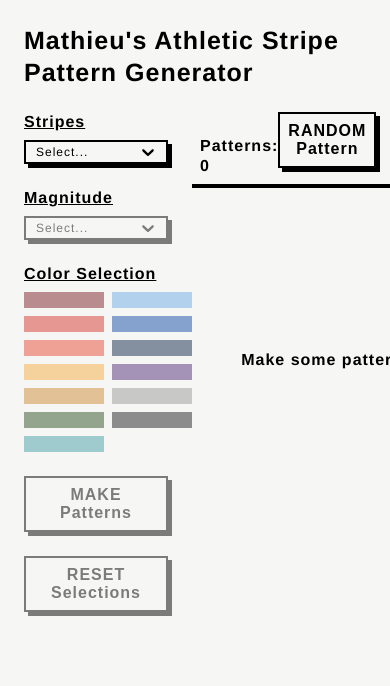
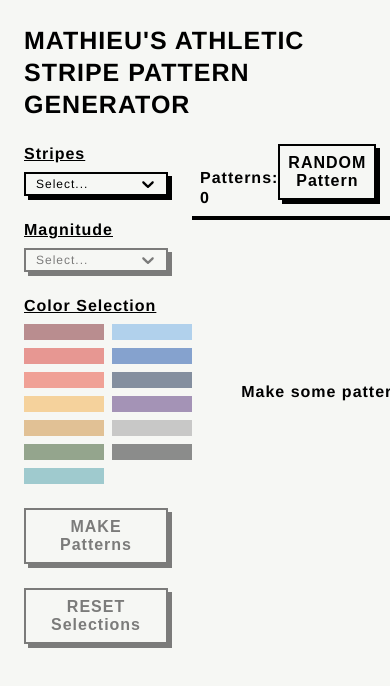
Before and after one commit to affordances/stripes, a React (Create React App) app: page / in a window 390 px wide. Shown: the top 686 px of the page. Built offline with nearby package versions, Linux system fonts and the light colour scheme.

Commit message:
get mobile List working with random, format files

```diff
--- a/src/App.js
+++ b/src/App.js
@@ -10,13 +10,21 @@ const App = () => {
   const isDesktopOrTablet = useMediaQuery({
     query: "(min-device-width: 768px)",
   });
-  const useStripesProps = useStripes();
+  const useStripesProps = useStripes(isDesktopOrTablet);
   const useLocalStorageProps = useLocalStorage();
 
   return isDesktopOrTablet ? (
-    <DesktopAndTabletView {...useStripesProps} {...useLocalStorageProps} />
+    <DesktopAndTabletView
+      isDesktopOrTablet={isDesktopOrTablet}
+      {...useStripesProps}
+      {...useLocalStorageProps}
+    />
   ) : (
-    <MobileView {...useStripesProps} {...useLocalStorageProps} />
+    <MobileView
+      isDesktopOrTablet={isDesktopOrTablet}
+      {...useStripesProps}
+      {...useLocalStorageProps}
+    />
   );
 };
 
--- a/src/components/desktopAndTablet/DesktopAndTabletView.js
+++ b/src/components/desktopAndTablet/DesktopAndTabletView.js
@@ -27,6 +27,7 @@ export const DesktopAndTabletView = (props) => {
     isPatternSaved,
     savedPatterns,
     clearSavedPatterns,
+    isDesktopOrTablet,
     ...otherProps
   } = props;
 
@@ -44,7 +45,7 @@ export const DesktopAndTabletView = (props) => {
         toggleSavedPattern={toggleSavedPattern}
         isPatternSaved={isPatternSaved}
       />
-      <Title>Mathieu's Athletic Stripe Pattern Generator</Title>
+      <Title>MATHIEU'S ATHLETIC STRIPE PATTERN GENERATOR</Title>
       <InnerContainer>
         <Menu
           magnitude={magnitude}
@@ -65,6 +66,7 @@ export const DesktopAndTabletView = (props) => {
             </ButtonsGroup>
           </PatternCountAndButtonsRow>
           <PatternsContainer
+            isDesktopOrTablet={isDesktopOrTablet}
             patterns={patterns}
             toggleSavedPattern={toggleSavedPattern}
             isPatternSaved={isPatternSaved}
--- a/src/components/desktopAndTablet/PatternsContainer.js
+++ b/src/components/desktopAndTablet/PatternsContainer.js
@@ -11,8 +11,13 @@ import { PatternRenderer } from "../shared/PatternRenderer.js";
 import { getRowHeight } from "../../helpers.js";
 
 export const PatternsContainer = (props) => {
-  const { patterns, toggleSavedPattern, isPatternSaved } = props;
-  const rowHeight = getRowHeight(patterns);
+  const {
+    patterns,
+    toggleSavedPattern,
+    isPatternSaved,
+    isDesktopOrTablet,
+  } = props;
+  const rowHeight = getRowHeight(patterns, isDesktopOrTablet);
 
   return patterns.length > 0 ? (
     <AutoSizerContainer>
--- a/src/components/mobile/Home.js
+++ b/src/components/mobile/Home.js
@@ -37,7 +37,7 @@ export const Home = (props) => {
 
   return (
     <>
-      <Title>Mathieu's Athletic Stripe Pattern Generator</Title>
+      <Title>MATHIEU'S ATHLETIC STRIPE PATTERN GENERATOR</Title>
       <SelectRowContainer>
         <SelectContainer style={{ paddingRight: "16px" }}>
           <Header>Stripes</Header>
--- a/src/components/mobile/Patterns.js
+++ b/src/components/mobile/Patterns.js
@@ -1,33 +1,45 @@
 import React from "react";
 import { FaRandom, FaTimes } from "react-icons/fa";
 import { FixedSizeList as List } from "react-window";
+import AutoSizer from "react-virtualized-auto-sizer";
 
 import { Button, ButtonsRow } from "../../styles/mobileStyles.js";
+import { AutoSizerContainer } from "../../styles/desktopAndTabletStyles.js";
+import { getRowHeight } from "../../helpers.js";
 
 import { PatternRenderer } from "../shared/PatternRenderer.js";
 
 export const Patterns = (props) => {
+  const rowHeight = getRowHeight(props.patterns, props.isDesktopOrTablet);
+
   return (
     <>
-      <ButtonsRow>
+      <ButtonsRow style={{ borderBottom: "4px solid black" }}>
         <Button
-          style={{ marginRight: "16px", flex: "3" }}
+          style={{
+            margin: "0 16px 0 0",
+            flex: "3",
+          }}
           onClick={props.createPatterns}
           disabled={!props.allChoicesMade}
         >
           MAKE
         </Button>
         <Button
-          style={{ marginRight: "16px", flex: "1" }}
+          style={{ margin: "0 16px 0 0", flex: "1" }}
           onClick={props.reset}
           disabled={!props.anyChoicesMade}
         >
           <FaTimes style={{ position: "relative", top: "2px" }} />
         </Button>
-        <Button style={{ flex: "1" }} onClick={props.random}>
+        <Button style={{ margin: "0", flex: "1" }} onClick={props.random}>
           <FaRandom style={{ position: "relative", top: "2px" }} />
         </Button>
       </ButtonsRow>
+      <AutoSizerContainer style={{ display: "flex", height: "100%" }}>
+        <AutoSizer>
+          {({ height, width }) => {
+            return (
               <List
                 itemData={{
                   isMobile: true,
@@ -35,13 +47,17 @@ export const Patterns = (props) => {
                   toggleSavedPattern: props.toggleSavedPattern,
                   isPatternSaved: props.isPatternSaved,
                 }}
-        height={500}
+                height={height}
                 itemCount={props.patterns.length}
-        itemSize={100}
-        width={"100%"}
+                itemSize={rowHeight}
+                width={width}
               >
                 {PatternRenderer}
               </List>
+            );
+          }}
+        </AutoSizer>
+      </AutoSizerContainer>
     </>
   );
 };
--- a/src/components/shared/PatternRenderer.js
+++ b/src/components/shared/PatternRenderer.js
@@ -39,7 +39,9 @@ export const PatternRenderer = (props) => {
   const currentPattern = props.data
     ? !props.data.isMobile
       ? props.data.patterns[props.rowIndex][props.columnIndex]
-      : props.data.patterns[0][0]
+      : props.data.patterns.length > 1
+      ? props.data.patterns[props.index]
+      : props.data.patterns[0]
     : props.pattern;
 
   const toggleSavedPattern = props.data
--- a/src/helpers.js
+++ b/src/helpers.js
@@ -53,8 +53,12 @@ export const convertToColumns = (array) => {
   return [0, 1, 2].map((x) => array.filter((_, i) => i % 3 === x));
 };
 
-export const getRowHeight = (patterns) => {
-  const patternHeight = patterns.length ? patterns[0][0].magnitude : 0;
+export const getRowHeight = (patterns, isDesktopOrTablet) => {
+  const patternHeight = patterns.length
+    ? isDesktopOrTablet
+      ? patterns[0][0].magnitude
+      : patterns[0].magnitude
+    : 0;
   return patternHeight > 0 ? patternHeight * 8 + 36 : 0;
 };
 
@@ -82,8 +86,9 @@ export const getColor = (color, pickedColors) => {
     : pickedColors[(color - 1).toString()];
 };
 
-export const getRandomPattern = (patterns) => {
-  return [[patterns[Math.floor(Math.random() * patterns.length)]]];
+export const getRandomPattern = (patterns, isDesktopOrTablet) => {
+  const random = patterns[Math.floor(Math.random() * patterns.length)];
+  return isDesktopOrTablet ? [[random]] : [random];
 };
 
 // used to create colorSequences
--- a/src/hooks.js
+++ b/src/hooks.js
@@ -13,7 +13,7 @@ import {
   getRandomPattern,
 } from "./helpers.js";
 
-export const useStripes = () => {
+export const useStripes = (isDesktopOrTablet) => {
   const [mobileView, setMobileView] = useState("home");
   const [stripeCount, setStripeCount] = useState(null);
   const [magnitude, setMagnitude] = useState(null);
@@ -69,14 +69,14 @@ export const useStripes = () => {
       })
     );
 
-    const converted = convertToRows(results);
+    const formatted = isDesktopOrTablet ? convertToRows(results) : results;
 
     if (randomMode.current) {
       setPatternCount(1);
-      setPatterns(getRandomPattern(results));
+      setPatterns(getRandomPattern(results, isDesktopOrTablet));
     } else {
       setPatternCount(results.length);
-      setPatterns(converted);
+      setPatterns(formatted);
     }
 
     setMobileView("patterns");
--- a/src/styles/desktopAndTabletStyles.js
+++ b/src/styles/desktopAndTabletStyles.js
@@ -228,7 +228,7 @@ export const PatternContainer = styled.div`
   flex-direction: column;
   align-items: center;
   width: 100%;
-  padding: ${(props) => (props.isMobile ? "0" : "8px")};
+  padding: ${(props) => (props.isMobile ? "8px 0" : "8px")};
 
   &:hover {
     ${DownloadIconsContainer} {
--- a/src/styles/mobileStyles.js
+++ b/src/styles/mobileStyles.js
@@ -77,7 +77,7 @@ export const SavedButtonText = styled.div`
 export const InnerContainer = styled.div`
   display: flex;
   flex-direction: column;
-  padding: 16px 48px;
+  padding: 16px 48px 0 48px;
   height: 100%;
   overflow-y: auto;
 `;
@@ -86,7 +86,7 @@ export const Title = styled.h1`
   font-size: 25px;
   line-height: 32px;
   font-weight: 700;
-  margin: 0 0 8px 0;
+  margin: 0 0 16px 0;
   color: black;
 `;
 
@@ -159,7 +159,10 @@ export const ButtonsRow = styled.div`
   display: flex;
   flex-direction: row;
   justify-content: space-between;
+  align-items: center;
   width: 100%;
+  height: 64px;
+  padding-bottom: 16px;
 `;
 
 export const Button = styled.button`
```
Lines whose indentation alone changed are shown as unchanged.
